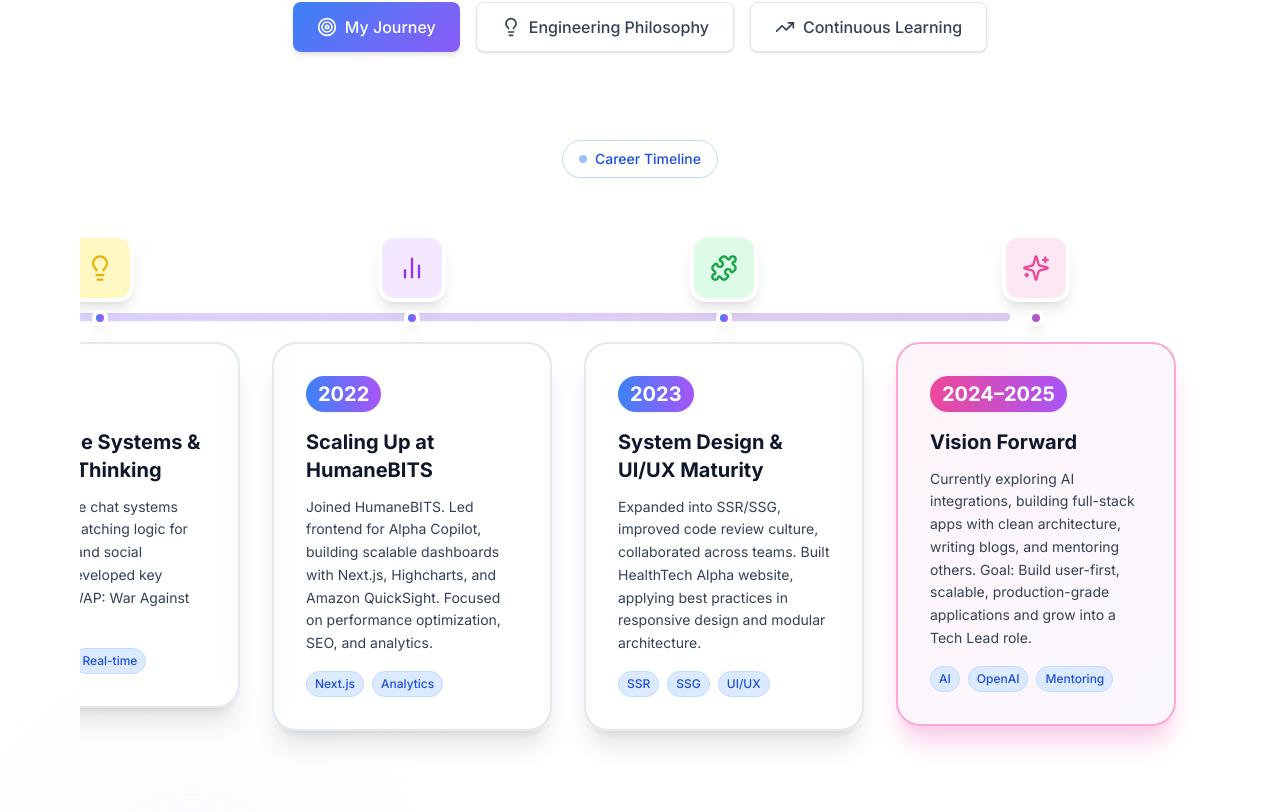
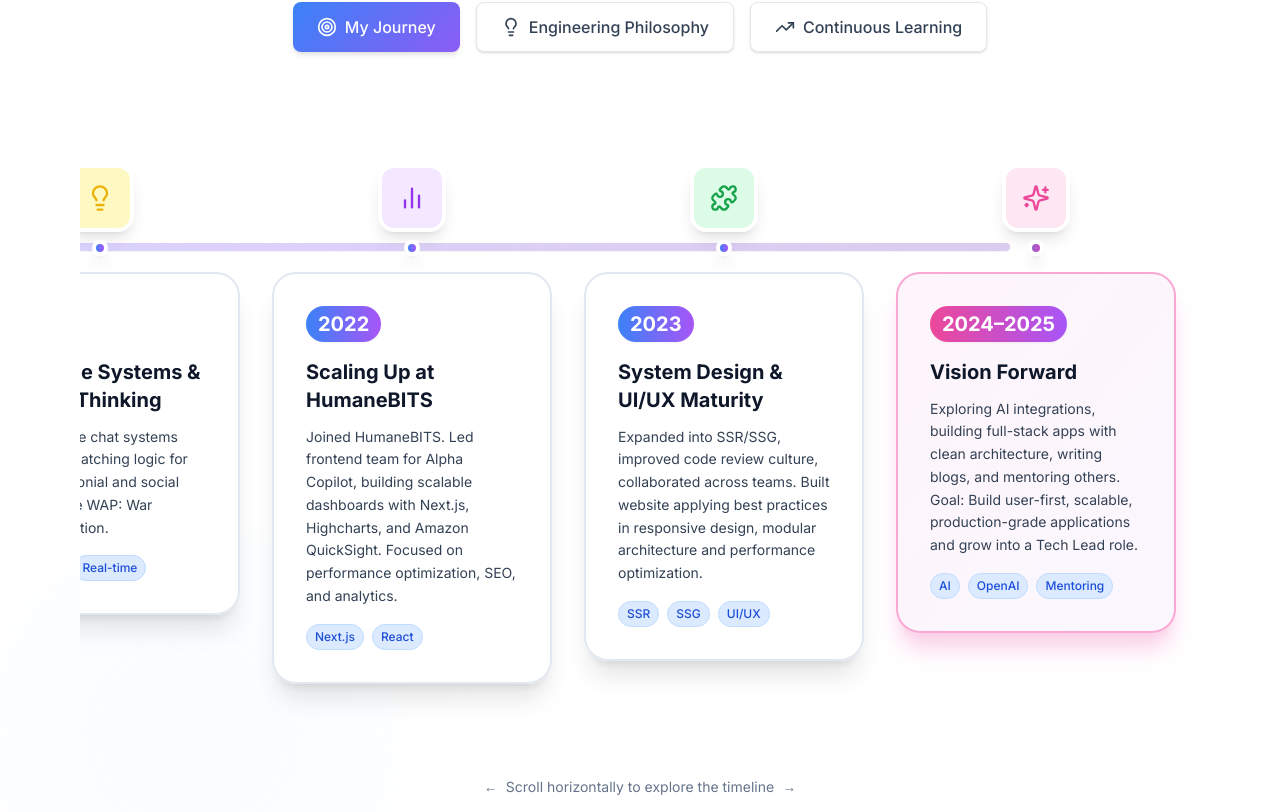
Before and after one commit to sumitwalmiki/portfolio, a Next.js app: page / in a window 1280 px wide. Shown: the part 1428-2240 px from the top of the page. Built offline with nearby package versions, Linux system fonts and the light colour scheme.

Commit message:
Content update

```diff
--- a/components/About.tsx
+++ b/components/About.tsx
@@ -79,7 +79,7 @@ export default function About() {
       content:
         null,
       points: [
-        "📍 2015 – The Beginning\nWrote my first Python program during the first year of my Computer Science degree.\nDiscovered the joy of programming by manipulating outputs and solving logic puzzles.",
+        "📍 2015 – The Beginning\nWrote my first Python program during the first year of my Computer Science degree.\nThat small script sparked my curiosity and introduced me to the world of problem solving through code",
         "📍 2015–2020 – Learning & Freelancing\n While pursuing my B.Sc. in Computer Science (graduated in 2018), explored full-stack development via online courses like Angela Yu’s full stack development bootcamp.\nBuilt personal project for educational institute.\nTook freelance gigs to gain real-world experience",
         "📍 2020 – First Professional Experience\nStarted as a Junior Web Developer at Diginnovators.\nWorked on projects like Customer 360, Health Score, and onboarding flows using HTML, CSS, Bootstrap, and Node.js.\n→ Gained hands-on experience in API development, MongoDB, Socket.io, and Zoho CRM integration.",
         "📍 2021 – Real-Time Systems & Product Thinking\nBuilt real-time chat systems and profile matching logic for matrimonial and social platforms.\n→ Developed key modules in WAP: War Against Pollution.",
@@ -119,7 +119,7 @@ export default function About() {
       title: "The Beginning",
       icon: <Thermometer className="w-7 h-7 text-blue-600" aria-label="First Python Program" />,
       iconBg: "bg-blue-100",
-      summary: "Wrote my first Python program during the first year of my Computer Science degree. Discovered the joy of programming by manipulating outputs and solving logic puzzles.",
+      summary: "Wrote my first Python program during the first year of my Computer Science degree. That small script sparked my curiosity and introduced me to the world of problem solving through code.",
       tech: "Python, Logic",
 		},
 		{
@@ -127,23 +127,23 @@ export default function About() {
       title: " Learning & Freelancing",
       icon: <BrainCog className="w-7 h-7 text-blue-600" aria-label="First Python Program" />,
       iconBg: "bg-green-100",
-      summary: "While pursuing my B.Sc. in Computer Science (graduated in 2018), explored full-stack development via online courses like Angela Yu’s full stack development bootcamp.Built personal project for educational institute. and practiced by creating small web applications.Took freelance gigs to gain real-world experience.",
-      tech: "Python, Logic, DSA, OOP",
+      summary: "Completed CS Degree, explored full stack development via bootcamp, youtube and freecodecamp.com program. Took freelance gig of creating educational institute website, and practiced by creating small web applications.",
+      tech: "Python, Logic, DSA, OOP, HTML, CSS, JS",
     },
     {
       year: "2020",
       title: "First Professional Experience",
       icon: <Rocket className="w-7 h-7 text-orange-500" aria-label="First Job" />,
       iconBg: "bg-orange-100",
-      summary: "Started as a Junior Web Developer at Diginnovators. Worked on Customer 360, Health Score, onboarding flows.",
-      tech: "Node.js, MongoDB, CRM",
+      summary: "Started as a Junior Web Developer at Diginnovators. Worked on Customer 360, Health Score, and API Development with Node.js & MongoDB.",
+      tech: "Node.js, MongoDB, CRM, HTML, CSS, JS",
     },
     {
       year: "2021",
       title: "Real-Time Systems & Product Thinking",
       icon: <Lightbulb className="w-7 h-7 text-yellow-500" aria-label="Real-Time Systems" />,
       iconBg: "bg-yellow-100",
-      summary: "Built real-time chat systems and profile matching logic for matrimonial and social platforms. Developed key modules in WAP: War Against Pollution.",
+      summary: "Built real-time chat systems and profile matching logic for Sthal matrimonial and social platforms like WAP: War Against Pollution.",
       tech: "Socket.io, Real-time",
     },
     {
@@ -151,15 +151,15 @@ export default function About() {
       title: "Scaling Up at HumaneBITS",
       icon: <BarChart2 className="w-7 h-7 text-purple-600" aria-label="Scaling Up" />,
       iconBg: "bg-purple-100",
-      summary: "Joined HumaneBITS. Led frontend for Alpha Copilot, building scalable dashboards with Next.js, Highcharts, and Amazon QuickSight. Focused on performance optimization, SEO, and analytics.",
-      tech: "Next.js, Analytics",
+      summary: "Joined HumaneBITS. Led frontend team for Alpha Copilot, building scalable dashboards with Next.js, Highcharts, and Amazon QuickSight. Focused on performance optimization, SEO, and analytics.",
+      tech: "Next.js, React",
     },
     {
       year: "2023",
       title: "System Design & UI/UX Maturity",
       icon: <Puzzle className="w-7 h-7 text-green-600" aria-label="System Design" />,
       iconBg: "bg-green-100",
-      summary: "Expanded into SSR/SSG, improved code review culture, collaborated across teams. Built HealthTech Alpha website, applying best practices in responsive design and modular architecture.",
+      summary: "Expanded into SSR/SSG, improved code review culture, collaborated across teams. Built website applying best practices in responsive design, modular architecture and performance optimization.",
       tech: "SSR, SSG, UI/UX",
     },
     {
@@ -167,7 +167,7 @@ export default function About() {
       title: "Vision Forward",
       icon: <Sparkles className="w-7 h-7 text-pink-500" aria-label="Vision Forward" />,
       iconBg: "bg-pink-100",
-      summary: "Currently exploring AI integrations, building full-stack apps with clean architecture, writing blogs, and mentoring others. Goal: Build user-first, scalable, production-grade applications and grow into a Tech Lead role.",
+      summary: "Exploring AI integrations, building full-stack apps with clean architecture, writing blogs, and mentoring others. Goal: Build user-first, scalable, production-grade applications and grow into a Tech Lead role.",
       tech: "AI, OpenAI, Mentoring",
     },
   ];
--- a/components/JourneyTimeline.tsx
+++ b/components/JourneyTimeline.tsx
@@ -126,14 +126,6 @@ export default function JourneyTimeline({ milestones }: JourneyTimelineProps) {
   // Desktop: Horizontal Timeline
   return (
     <div className="w-full flex flex-col items-center">
-      {/* Desktop Timeline Header */}
-      <div className="text-center mb-8">
-        <div className="inline-flex items-center space-x-2 bg-white/80 backdrop-blur-sm px-4 py-2 rounded-full border border-blue-200 shadow-sm">
-          <span className="w-2 h-2 bg-blue-500 rounded-full animate-pulse"></span>
-          <span className="text-sm font-medium text-blue-700">Career Timeline</span>
-        </div>
-      </div>
-
       <div
         className="flex w-full justify-start items-start gap-8 relative overflow-x-auto snap-x snap-mandatory hide-scrollbar overflow-visible p-6"
         style={{ WebkitOverflowScrolling: "touch" }}
```
